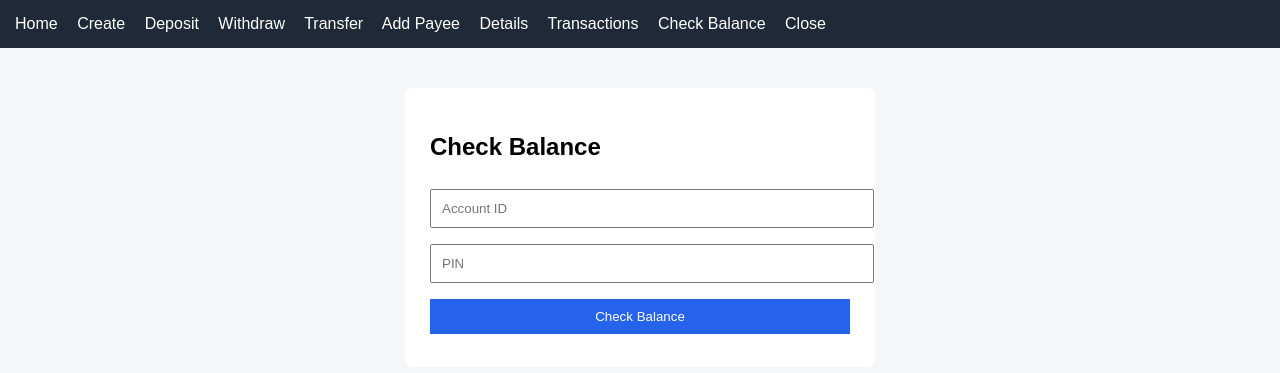
After one commit to MODRIC1009/Virtual-Banking-Application, a Flask app: page /balance in a window 1280 px wide. The commit adds this page. Shown: the top 373 px of the page. Run offline with Flask 3, Linux system fonts and the light colour scheme.

Commit message:
Added check balance feature and UI updates

```diff
--- a/app.py
+++ b/app.py
@@ -9,17 +9,26 @@ bank = Bank()
 def home():
     return render_template("index.html")
 
-
 @app.route("/create", methods=["GET", "POST"])
 def create():
     msg = None
     if request.method == "POST":
-        acc = bank.create_account(
-            request.form["name"],
-            request.form["pin"],
-            float(request.form["balance"])
-        )
-        msg = f"Account created. ID: {acc.account_id}"
+        name = request.form.get("name")
+        pin = request.form.get("pin")
+        balance_input = request.form.get("balance")
+
+        # Default balance to 0 if empty or invalid
+        try:
+            balance = float(balance_input)
+        except:
+            balance = 0.0
+
+        if not name or not pin:
+            msg = "Name and PIN are required."
+        else:
+            acc = bank.create_account(name, pin, balance)
+            msg = f"Account created successfully. ID: {acc.account_id}"
+
     return render_template("create.html", msg=msg)
 
 
@@ -87,6 +96,21 @@ def transactions():
             acc = a
     return render_template("transactions.html", acc=acc)
 
+@app.route("/balance", methods=["GET", "POST"])
+def balance():
+    msg = None
+    bal = None
+    if request.method == "POST":
+        acc_id = request.form.get("acc_id")
+        pin = request.form.get("pin")
+
+        account = bank.get(acc_id)
+        if account and account.verify_pin(pin):
+            bal = account.balance
+        else:
+            msg = "Invalid account ID or PIN."
+
+    return render_template("balance.html", msg=msg, bal=bal)
 
 @app.route("/close", methods=["GET", "POST"])
 def close():
--- /dev/null
+++ b/template/balance.html
@@ -0,0 +1,19 @@
+{% extends "base.html" %}
+{% block content %}
+<h2>Check Balance</h2>
+
+<form method="post">
+    <input name="acc_id" placeholder="Account ID" required>
+    <input name="pin" placeholder="PIN" required>
+    <button>Check Balance</button>
+</form>
+
+{% if bal is not none %}
+<p><strong>Current Balance:</strong> {{ bal }}</p>
+{% endif %}
+
+{% if msg %}
+<p class="msg">{{ msg }}</p>
+{% endif %}
+
+{% endblock %}
--- a/template/base.html
+++ b/template/base.html
@@ -22,6 +22,7 @@
     <a href="/payee">Add Payee</a>
     <a href="/details">Details</a>
     <a href="/transactions">Transactions</a>
+    <a href="/balance">Check Balance</a>
     <a href="/close">Close</a>
 </nav>
 <div class="container">
```
Also changed, not shown: bank.py (+7 -1 lines), template/create.html (+8 -5 lines).
